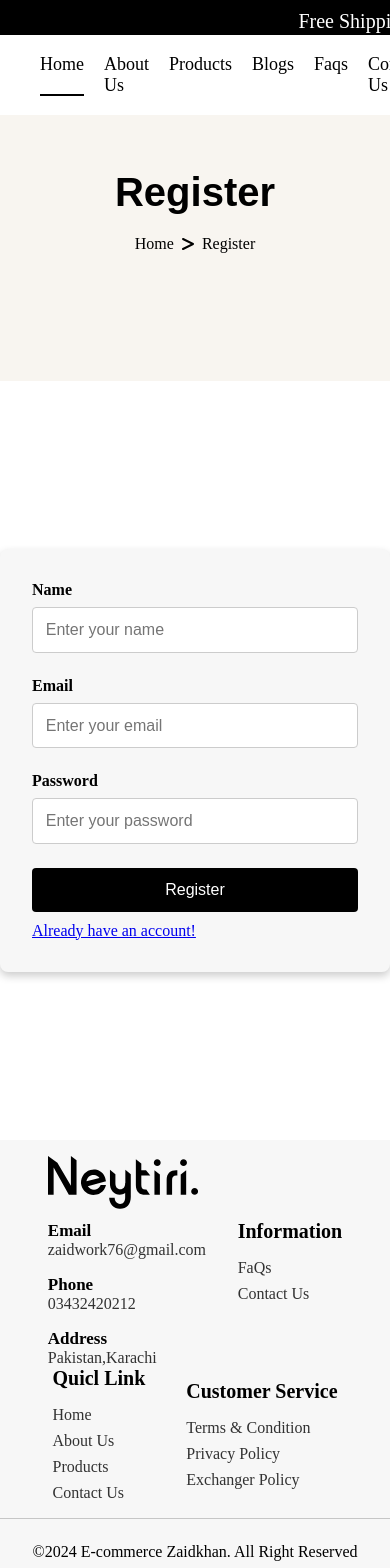
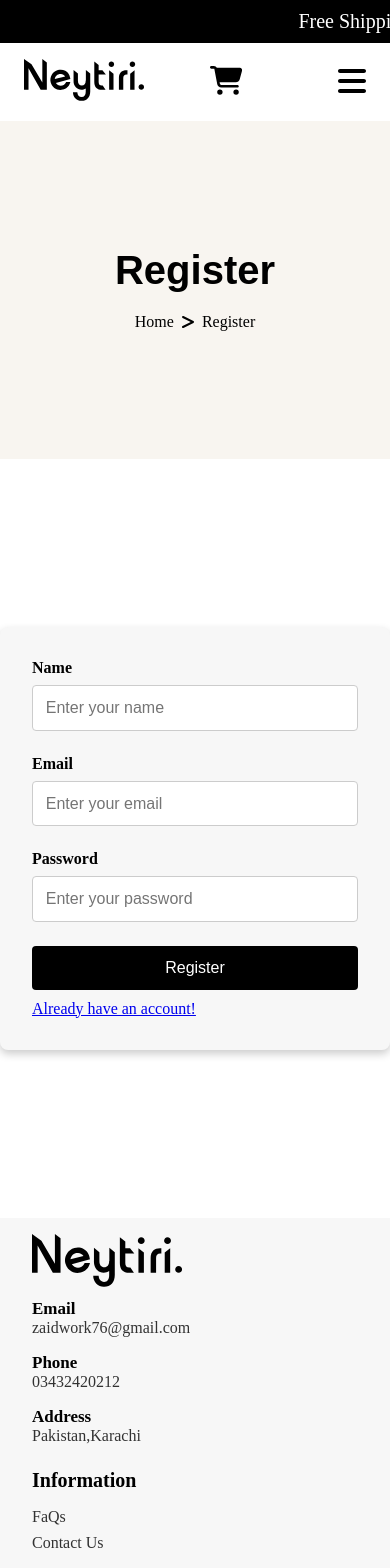
Before and after one commit to zaidkhan-div/FinalProject-e-commerce.github.io, a React (Vite) app: page /register in a window 390 px wide. Shown: the top 1568 px of the page. Built offline with nearby package versions, Linux system fonts and the light colour scheme; no server answers.

Commit message:
Made it responsive

```diff
--- a/src/Components/Footer/Footer.css
+++ b/src/Components/Footer/Footer.css
@@ -105,3 +105,15 @@
     border-top: 1px solid rgba(0, 0, 0, 0.2);
     text-align: center;
 }
+
+@media (max-width: 768px) {
+    .footer {
+        flex-direction: column;
+        align-items: flex-start;
+        gap: 1.5rem;
+    }
+
+    .footer>div {
+        width: 100%;
+    }
+}
--- a/src/Components/Mobile-Navbar/MobileNavbar.css
+++ b/src/Components/Mobile-Navbar/MobileNavbar.css
@@ -1,23 +1,108 @@
+/* Mobile Navbar */
+.mobile-navbar {
+  display: flex;
+  justify-content: space-between;
+  align-items: center;
+  padding: 1rem 1.5rem;
+  background-color: #fff;
+  /* position: fixed; */
+  width: 100%;
+  top: 0;
+  z-index: 1000;
+  box-shadow: 0px 4px 6px rgba(0, 0, 0, 0.1);
+}
 
-.mobile-menu {
+.mobile-navbar .logo img {
+  width: 120px;
+}
+
+.mobile-navbar .cart-icon {
+  font-size: 1.8rem;
+  position: relative;
+}
+
+.mobile-navbar .cart-icon .cart-dot {
   position: absolute;
-    top: 60px;
+  top: -5px;
+  right: -5px;
+  background: red;
+  color: white;
+  font-size: 12px;
+  width: 18px;
+  height: 18px;
+  display: flex;
+  align-items: center;
+  justify-content: center;
+  border-radius: 50%;
+}
+
+.mobile-navbar .hamburger {
+  font-size: 2rem;
+  cursor: pointer;
+}
+
+/* Overlay for Menu */
+.mobile-menu-overlay {
+  position: fixed;
+  top: 0;
   left: 0;
   width: 100%;
-    background: #fff;
-    box-shadow: 0 4px 6px rgba(0, 0, 0, 0.1);
+  height: 100vh;
+  background: rgba(0, 0, 0, 0.7);
+  opacity: 0;
+  visibility: hidden;
+  transition: all 0.3s ease-in-out;
 }
 
-  .mobile-menu ul {
+.mobile-menu-overlay.active {
+  opacity: 1;
+  visibility: visible;
+}
+
+/* Mobile Menu */
+.mobile-menu {
+  position: fixed;
+  top: 0;
+  right: -100%;
+  width: 75%;
+  height: 100vh;
+  background: white;
+  box-shadow: -5px 0 15px rgba(0, 0, 0, 0.1);
+  transition: right 0.4s ease-in-out;
   display: flex;
   flex-direction: column;
-    padding: 0;
+  align-items: center;
+  padding-top: 4rem;
+  gap: 1.5rem;
 }
 
-  .mobile-menu ul a {
-    padding: 10px;
-    text-align: center;
+.mobile-menu.active {
+  right: 0;
+}
+
+.mobile-menu a {
   text-decoration: none;
   color: black;
-    font-size: 16px;
+  font-size: 1.5rem;
+  font-weight: bold;
+  transition: color 0.3s;
 }
+
+.mobile-menu a:hover {
+  color: red;
+}
+
+/* Close Button */
+.mobile-menu .close-icon {
+  position: absolute;
+  top: 1.5rem;
+  right: 1.5rem;
+  font-size: 2rem;
+  cursor: pointer;
+}
+
+@media screen and (min-width:750px) {
+  .mobile-navbar {
+    display: none;
+  }
+}
--- a/src/Components/Mobile-Navbar/MobileNavbar.jsx
+++ b/src/Components/Mobile-Navbar/MobileNavbar.jsx
@@ -1,44 +1,50 @@
-import React, { useState } from 'react';
-import { Link } from 'react-router-dom';
-import { FontAwesomeIcon } from '@fortawesome/react-fontawesome';
-import { faBars, faCartShopping } from '@fortawesome/free-solid-svg-icons';
-import { useSelector } from 'react-redux';
-import Logo from '../../assets/Logo.svg';
-import './MobileNavbar.css';
+import React, { useState } from "react";
+import "./MobileNavbar.css";
+import { Link } from "react-router-dom";
+import { FontAwesomeIcon } from "@fortawesome/react-fontawesome";
+import { faBars, faTimes, faCartShopping } from "@fortawesome/free-solid-svg-icons";
+import Logo from "../../assets/Logo.svg";
+import { useSelector } from "react-redux";
 
 const MobileNavbar = () => {
-  const [isOpen, setIsOpen] = useState(false);
+  const [menuOpen, setMenuOpen] = useState(false);
   const { totalQuantity } = useSelector((state) => state.allCart);
 
   return (
-    <nav className="mobile-navbar">
-      <div className="mobile-navbar-container">
+    <>
+      <div className="mobile-navbar">
         <div className="logo">
-          <Link to='/'><img src={Logo} alt="Logo" /></Link>
+          <Link to="/">
+            <img src={Logo} alt="Logo" />
+          </Link>
         </div>
         <div className="cart-icon">
-          <Link to='/cart'>
-            <div className="cart-dot">{totalQuantity}</div>
-            <FontAwesomeIcon icon={faCartShopping} />
+          <Link to="/cart" style={{color:"black"}}>
+            <FontAwesomeIcon icon={faCartShopping}  />
+            {totalQuantity > 0 && <div className="cart-dot">{totalQuantity}</div>}
           </Link>
         </div>
-        <div className="hamburger-menu" onClick={() => setIsOpen(!isOpen)}>
+        <div className="hamburger" onClick={() => setMenuOpen(true)}>
           <FontAwesomeIcon icon={faBars} />
         </div>
       </div>
-      {isOpen && (
-        <div className="mobile-menu">
-          <ul>
-            <Link to="/" onClick={() => setIsOpen(false)}>Home</Link>
-            <Link to="/about" onClick={() => setIsOpen(false)}>About Us</Link>
-            <Link to="/products" onClick={() => setIsOpen(false)}>Products</Link>
-            <Link to='/blogs' onClick={() => setIsOpen(false)}>Blogs</Link>
-            <Link to='/faqs' onClick={() => setIsOpen(false)}>Faqs</Link>
-            <Link to="/contact" onClick={() => setIsOpen(false)}>Contact Us</Link>
-          </ul>
+
+      {/* Overlay */}
+      <div className={`mobile-menu-overlay ${menuOpen ? "active" : ""}`} onClick={() => setMenuOpen(false)}></div>
+
+      {/* Mobile Menu */}
+      <div className={`mobile-menu ${menuOpen ? "active" : ""}`}>
+        <div className="close-icon" onClick={() => setMenuOpen(false)}>
+          <FontAwesomeIcon icon={faTimes} />
         </div>
-      )}
-    </nav>
+        <Link to="/" onClick={() => setMenuOpen(false)}>Home</Link>
+        <Link to="/about" onClick={() => setMenuOpen(false)}>About Us</Link>
+        <Link to="/products" onClick={() => setMenuOpen(false)}>Products</Link>
+        <Link to="/blogs" onClick={() => setMenuOpen(false)}>Blogs</Link>
+        <Link to="/faqs" onClick={() => setMenuOpen(false)}>FAQs</Link>
+        <Link to="/contact" onClick={() => setMenuOpen(false)}>Contact Us</Link>
+      </div>
+    </>
   );
 };
 
--- a/src/Components/Navbar/Navbar.css
+++ b/src/Components/Navbar/Navbar.css
@@ -198,3 +198,9 @@
 .icon-section a:hover {
     color: black;
 }
+
+@media screen and (max-width:750px) {
+    .main-navbar{
+        display: none;
+    }
+}
--- a/src/Components/Navbar/Navbar.jsx
+++ b/src/Components/Navbar/Navbar.jsx
@@ -38,6 +38,7 @@ import { faUser, faCartShopping, faHeart } from '@fortawesome/free-solid-svg-ico
 import Logo from '../../assets/Logo.svg'
 import Top from './Top';
 import { useSelector } from 'react-redux';
+import MobileNavbar from '../Mobile-Navbar/MobileNavbar';
 
 
 const Navbar = () => {
@@ -51,6 +52,7 @@ const Navbar = () => {
   return (
     <>
       <Top />
+      <MobileNavbar className/>
       <div className="container">
         <div className='main-navbar'>
           <div className="logo">
--- a/src/Components/Register/Resgister.jsx
+++ b/src/Components/Register/Resgister.jsx
@@ -12,6 +12,7 @@ const RegisterForm = () => {
     email: "",
     password: "",
   })
+  const emailRegex = /^[^\s@]+@[^\s@]+\.[^\s@]+$/;
 
   const handleChange = async (e) => {
     const { name, value } = e.target;
@@ -43,6 +44,11 @@ const RegisterForm = () => {
     } catch (error) {
       console.error('Error:', error);
       alert('An error occurred');
+    }
+
+    if (!emailRegex.test(formData.email)) {
+      alert('Please Enter Valid Email');
+      return;
     }
   };
 
--- a/src/Pages/About/About.css
+++ b/src/Pages/About/About.css
@@ -8,6 +8,7 @@
     margin: auto;
     margin-top: 1.5rem;
     margin-bottom: 1.5rem;
+    flex-wrap: wrap;
 }
 
 .secs {
--- a/src/Pages/Contact/Contact.css
+++ b/src/Pages/Contact/Contact.css
@@ -34,3 +34,10 @@
     font-size: 1rem;
     cursor: pointer;
 }
+
+@media screen and (max-width:600px) {
+    #contact-form {
+        width: 300px;
+    }
+
+}
--- a/src/Pages/Home/Home.css
+++ b/src/Pages/Home/Home.css
@@ -215,6 +215,12 @@
     color: rgba(0, 0, 0, 0.5);
 }
 
+@media screen and (max-width: 680px) {
+    .home-icons {
+        display: none;
+    }
+}
+
 @media screen and (max-width: 480px) {
     .hero-content h1 {
         font-size: 2rem;
--- a/src/Pages/Home/Home.jsx
+++ b/src/Pages/Home/Home.jsx
@@ -15,7 +15,6 @@ import Icon4 from '../../assets/Icon-Box-04.png'
 
 
 const Home = () => {
-  localStorage.setItem('token','')
   return (
     <div>
       {/* <Sidebar /> */}
```
Lines whose indentation alone changed are shown as unchanged.
